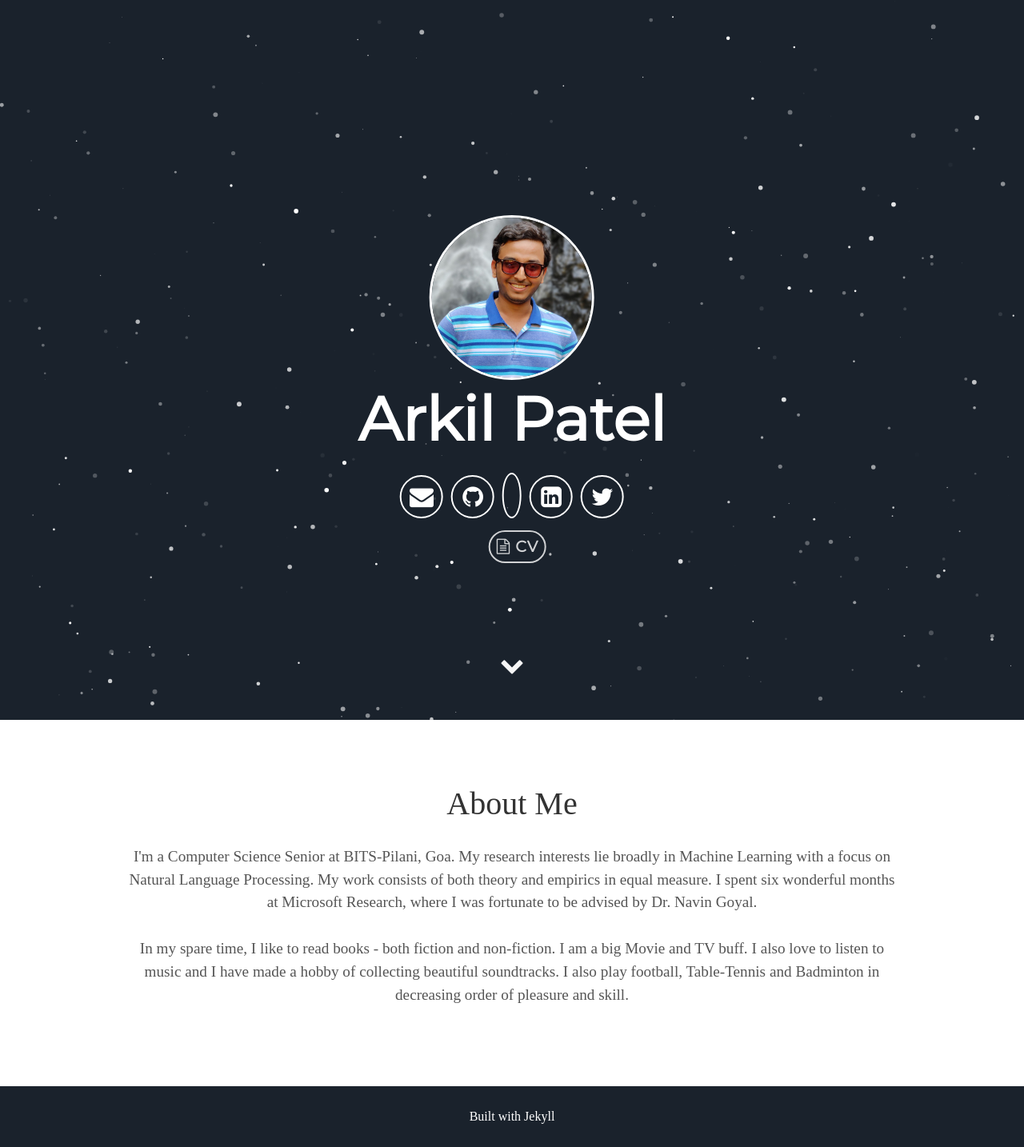
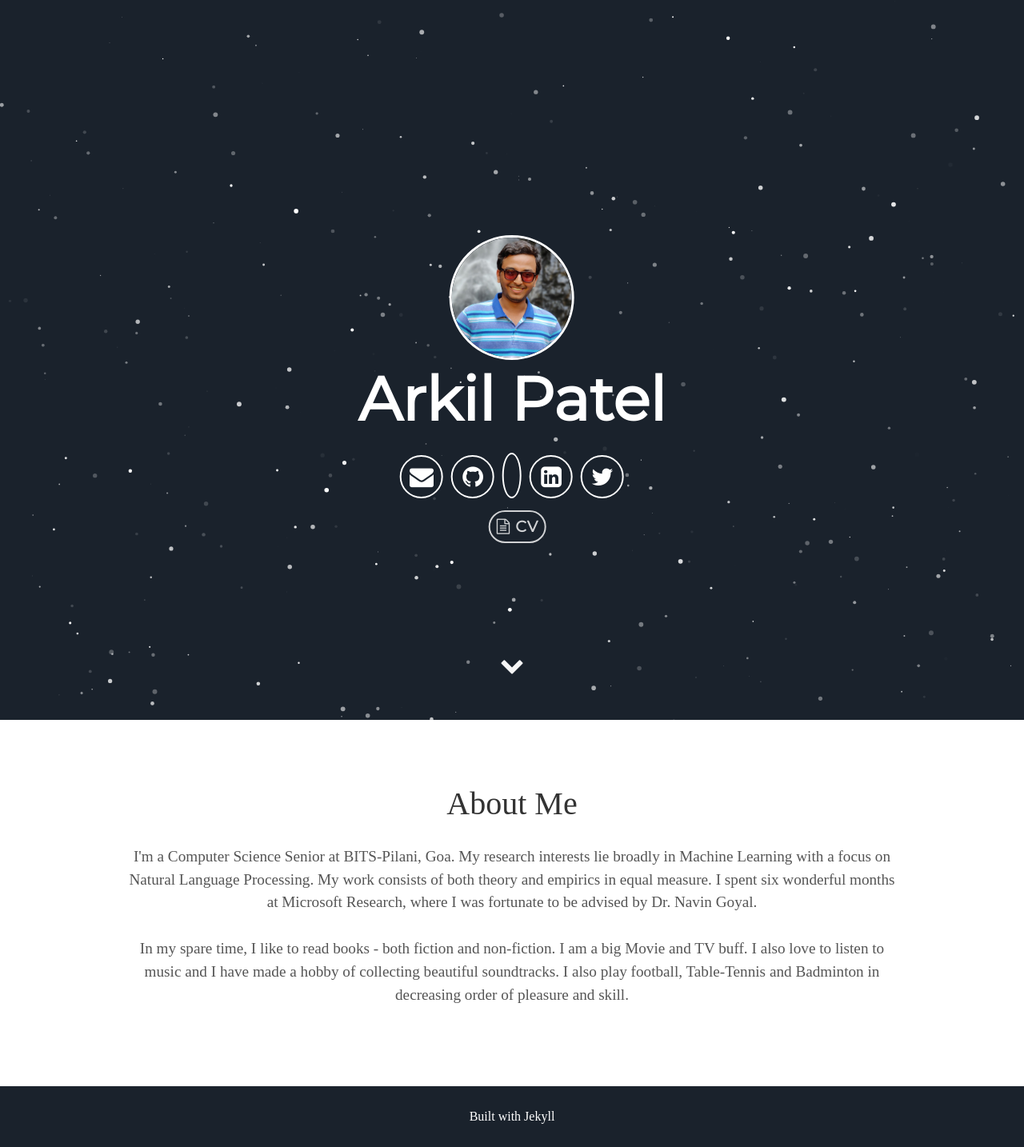
Before and after one commit to arkilpatel/arkilpatel.github.io, a Jekyll site: the page built from index.html, in a window 1280 px wide. Shown: the whole page at 80% size. Built offline with Jekyll 4.4.1, drawn with Linux system fonts in a browser that asks for light colours; some web fonts are replaced; a style sheet for code colours, icons or effects is not loaded.

Commit message:
Change picture size

```diff
--- a/_includes/header.html
+++ b/_includes/header.html
@@ -1,7 +1,7 @@
 <div id="particles-js">
   <div class="header">
       <h1>
-      	<img src="{{ site.baseurl }}{{ site.profilepic }}" class="user-image" alt="My Profile Photo" height="200" width="200">
+      	<img src="{{ site.baseurl }}{{ site.profilepic }}" class="user-image" alt="My Profile Photo" height="150" width="150">
         <span class="site-title">{{ site.username }}</span>
         <span class="site-description">{{ site.user_title }}</span>
       </h1>
```
